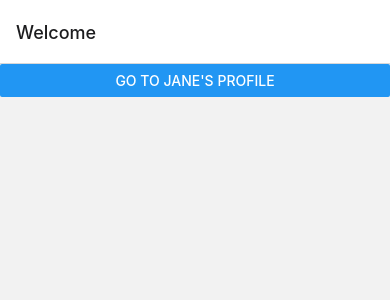
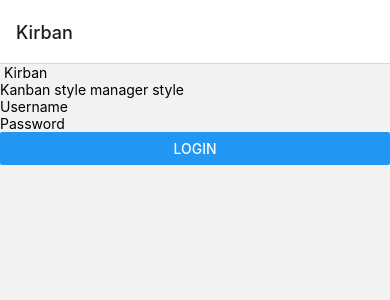
Before and after one commit to KinTale/Kirban-Client, a React Native app: screen /Home in a window 390 px wide. Shown: the top 300 px of the page. Built offline with nearby package versions, Linux system fonts and the light colour scheme.

Commit message:
login component

```diff
--- a/App.js
+++ b/App.js
@@ -1,19 +1,21 @@
 import { StatusBar } from 'expo-status-bar';
-import { StyleSheet, Text, View, Button} from 'react-native';
+import { StyleSheet, Text, View, Button } from 'react-native';
 import { NavigationContainer } from '@react-navigation/native';
 import { createNativeStackNavigator } from '@react-navigation/native-stack';
-
+import Login from './components/login/login';
 export default function App() {
   const Stack = createNativeStackNavigator();
 
   return (
     <NavigationContainer>
       <Stack.Navigator>
-      <Stack.Screen
+
+        <Stack.Screen
           name="Home"
-          component={HomeScreen}
-          options={{ title: 'Welcome' }}
+          component={Login}
+          options={{ title: 'Kirban' }}
         />
+
         <Stack.Screen name="Profile" component={ProfileScreen} />
         {/* <View style={styles.container}>
         <Text>Kiran and Marian project</Text>
@@ -25,9 +27,7 @@ export default function App() {
     </NavigationContainer>
   );
 
-
 }
-
 
 const styles = StyleSheet.create({
   container: {
@@ -43,11 +43,13 @@ const HomeScreen = ({ navigation }) => {
     <Button
       title="Go to Jane's profile"
       onPress={() =>
-        navigation.navigate('Profile', { name: 'Jane' })
+        navigation.navigate('Profile', { name: 'Jane', age: 31 })
       }
     />
   );
 };
+
 const ProfileScreen = ({ navigation, route }) => {
-  return <Text>This is {route.params.name}'s profile</Text>;
+  // console.log(navigation)
+  return <Text>This is {route.params.name}'s profile {route.params.age} </Text>;
 };
--- a/components/login/login.js
+++ b/components/login/login.js
@@ -0,0 +1,22 @@
+import { Text, View, TextInput, Button } from "react-native"
+
+export default function Login(){
+    return (
+    <>
+    <View >
+        <Text> Kirban</Text>
+        <Text>Kanban style manager style</Text>
+        </View >
+
+        <View>
+<TextInput placeholder="Username"/>
+<TextInput placeholder="Password" secureTextEntry={true}/>
+
+        </View>
+        <Button
+        title="Login"
+        />
+
+        </>
+    )
+}
```
